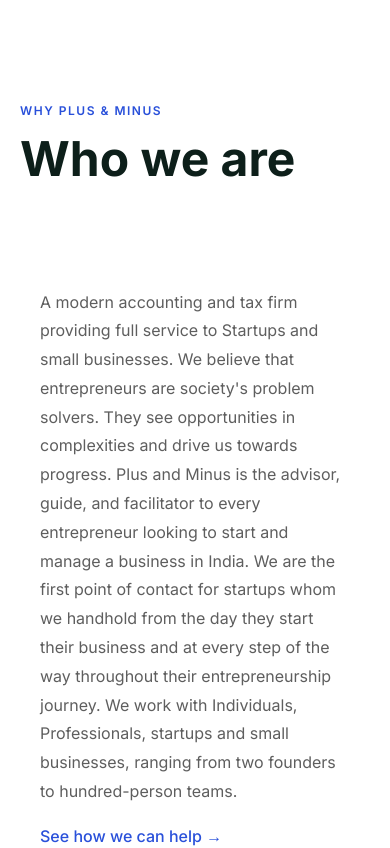
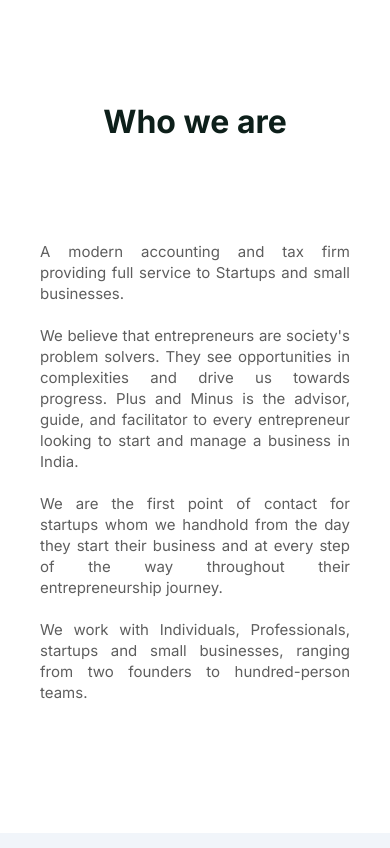
Before and after one commit to PreethamMR22/Plus-and-Minus---CA-website--BrandPsychology, a React (Vite) app in the folder plus-and-minus-react/: page / in a window 390 px wide. Shown: the part 940-1788 px from the top of the page. Built offline with nearby package versions, Linux system fonts and the light colour scheme.

Commit message:
changed who we are section in the home page as per client requirement

```diff
--- a/plus-and-minus-react/src/pages/Home.css
+++ b/plus-and-minus-react/src/pages/Home.css
@@ -244,6 +244,28 @@
 
   .hero-stats {
     font-size: 13px;
+  }
+
+  /* Who we are section mobile responsiveness */
+  .section-expanded {
+    padding: 80px 20px;
+  }
+
+  .two-col {
+    flex-direction: column;
+    gap: 40px;
+  }
+
+  .col-content .section-sub {
+    max-width: 100%;
+    text-align: left;
+    font-size: 15px;
+    line-height: 1.5;
+  }
+
+  .section-title {
+    font-size: clamp(28px, 8vw, 40px);
+    text-align: center;
   }
 }
 
@@ -444,8 +466,8 @@
 .section-sub {
   font-size: 16px;
   color: var(--gray);
-  line-height: 1.7;
-  max-width: 560px;
+  line-height: 1.4;
+  max-width: 600px;
 }
 
 .section-link {
@@ -505,8 +527,11 @@
 
 .col-content .section-sub {
   color: var(--text);
-  line-height: 1.8;
+  line-height: 1.4;
   opacity: 0.7;
+  max-width: 700px;
+  text-align: justify;
+  text-justify: inter-word;
 }
 
 .col-img-placeholder {
--- a/plus-and-minus-react/src/pages/Home.jsx
+++ b/plus-and-minus-react/src/pages/Home.jsx
@@ -284,24 +284,17 @@
       <section className="section section-expanded">
         <div className="two-col">
           <div className="animate-slide-left" data-animate="slide-left">
-            <div className="section-tag">Why Plus & Minus</div>
-            <h2 className="section-title" style={{fontSize: 'clamp(48px, 6vw, 72px)'}}>
+            <h2 className="section-title" style={{fontSize: 'clamp(32px, 4.5vw, 48px)'}}>
               Who we are
             </h2>
           </div>
           <div className="col-content animate-slide-right" data-animate="slide-right">
             <p className="section-sub" style={{marginBottom: '0px'}}>
-             A modern accounting and tax firm providing full service to Startups and small businesses.
-
-We believe that entrepreneurs are society's problem solvers. They see opportunities in complexities and drive us towards progress. Plus and Minus is the advisor, guide, and facilitator to every entrepreneur looking to start and manage a business in India.
-
-We are the first point of contact for startups whom we handhold from the day they start their business and at every step of the way throughout their entrepreneurship journey.
-
+             A modern accounting and tax firm providing full service to Startups and small businesses.<br /><br />
+We believe that entrepreneurs are society's problem solvers. They see opportunities in complexities and drive us towards progress. Plus and Minus is the advisor, guide, and facilitator to every entrepreneur looking to start and manage a business in India.<br /><br />
+We are the first point of contact for startups whom we handhold from the day they start their business and at every step of the way throughout their entrepreneurship journey.<br /><br />
 We work with Individuals, Professionals, startups and small businesses, ranging from two founders to hundred-person teams.
             </p>
-            <button onClick={scrollToServices} className="section-link" style={{marginTop: '20px'}}>
-              See how we can help →
-            </button>
           </div>
         </div>
       </section>
```
